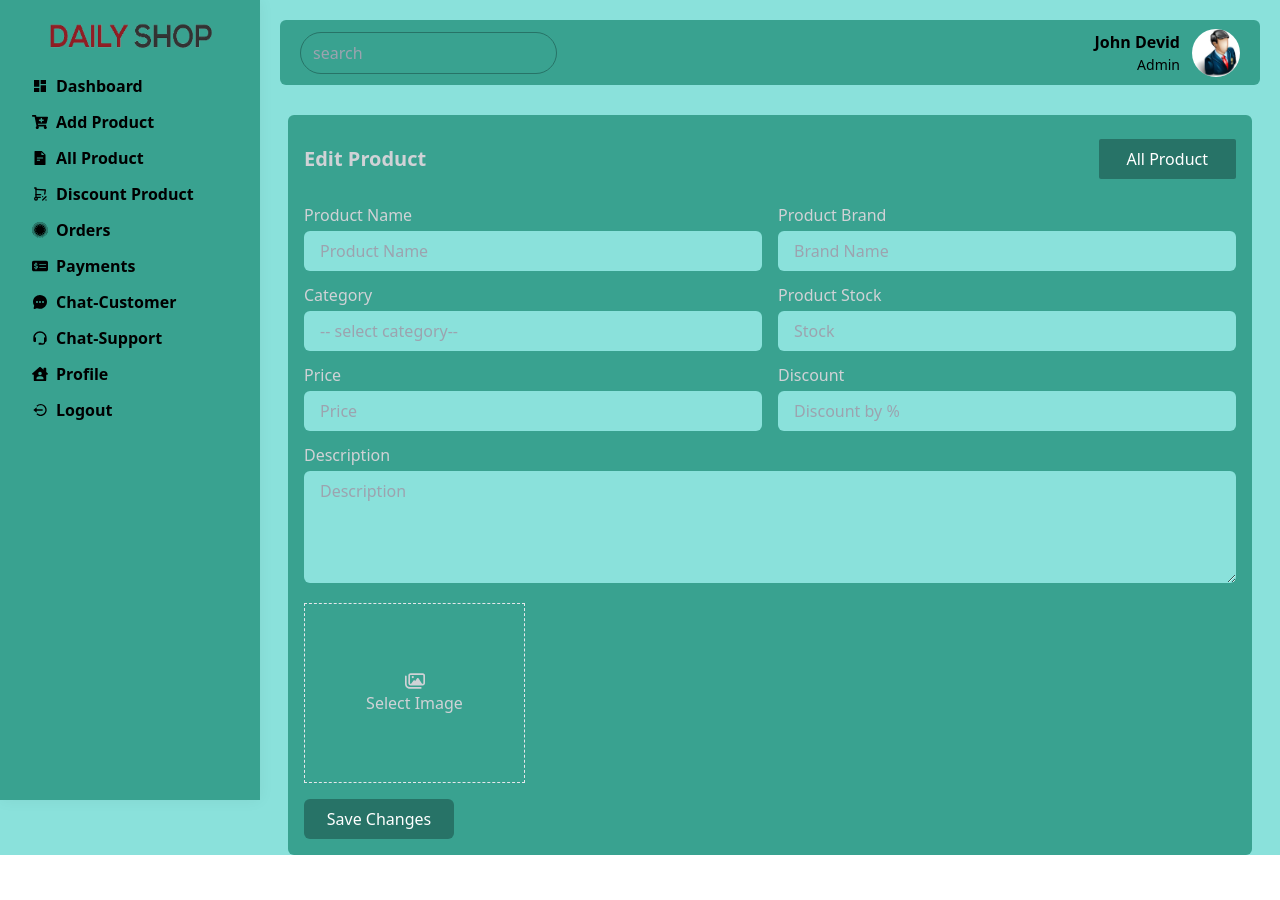
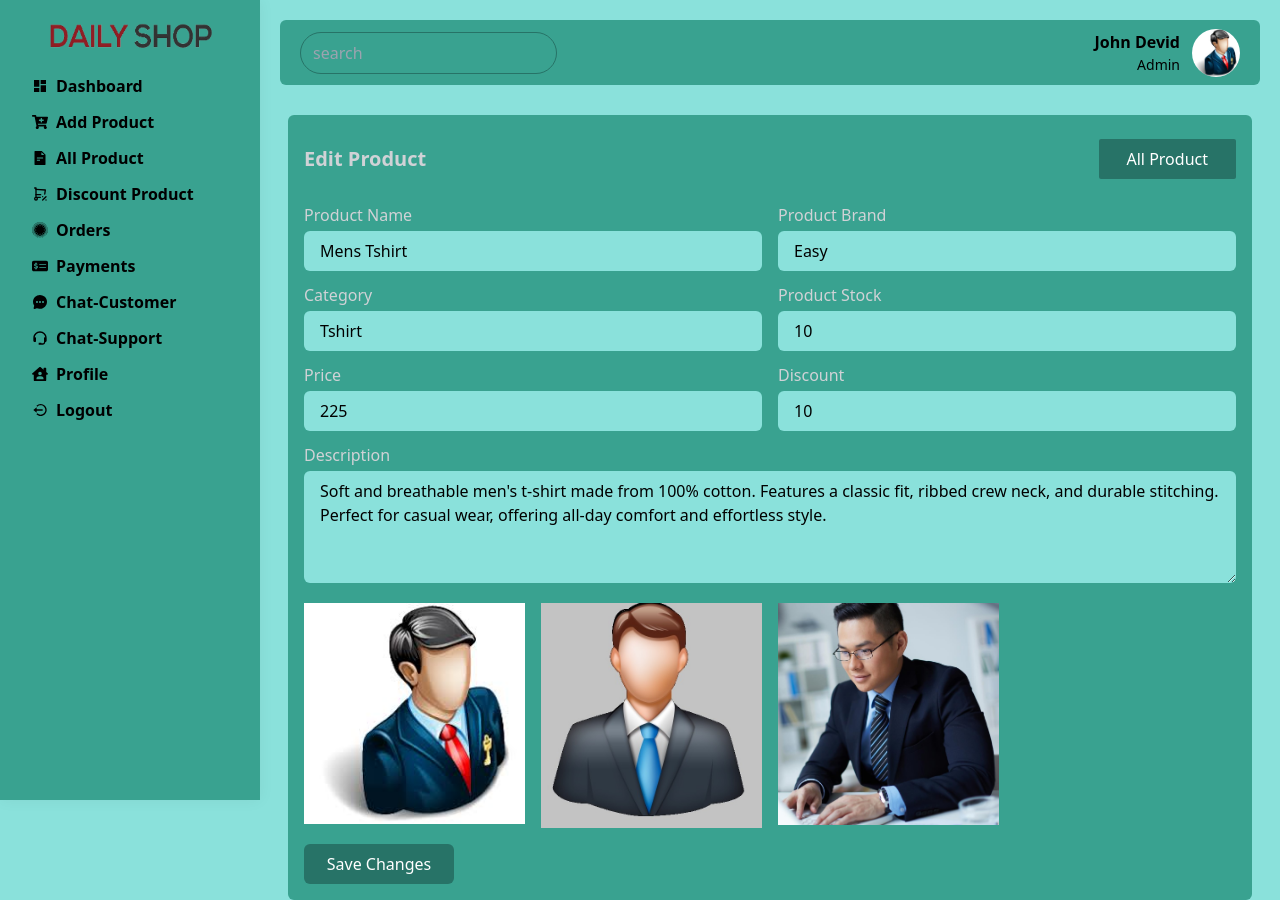
Before and after one commit to Atik2788/e-commerce-project-dashboard, a React (Create React App) app: page /seller/dashboard/edit-product/1 in a window 1280 px wide. Before the commit the page ends 855 px from the top, so only its background shows below. Built offline with nearby package versions, Linux system fonts and the light colour scheme.

Commit message:
34 done edit product  page design

```diff
--- a/src/views/seller/EditProduct.jsx
+++ b/src/views/seller/EditProduct.jsx
@@ -1,4 +1,4 @@
-import React, { useState } from 'react';
+import React, { useEffect, useState } from 'react';
 import { Link } from 'react-router-dom';
 import { FaRegImages } from "react-icons/fa6";
 import { MdClose } from "react-icons/md";
@@ -69,46 +69,34 @@ const EditProduct = () => {
 
 
     const [images, setImages] = useState([]);
-    const [imageShow, setImageShow] = useState([])
-    const imageHandle = (e) =>{
-        const files = e.target.files;
-        const length = files.length;
+    const [imageShow, setImageShow] = useState([]);
 
-        if(length > 0){
-            setImages([...images, ...files])
-
-            let imgUrl = []
-            for (let i = 0; i < length; i++){
-                imgUrl.push({url: URL.createObjectURL(files[i])})
-            }
-            setImageShow([...imageShow, ...imgUrl])
-        }
-    }
     // console.log('images', images);
     // console.log('imageShow', imageShow);
 
-    const changeImage = (img, index) =>{
-        if(img){
-            let tempImages = images;
-            let tempUrl = imageShow;
+    const changeImage = (img, files) =>{
+            if(files.length > 0){
 
-            tempImages[index] = img;
-            tempUrl[index] = {url: URL.createObjectURL(img)}
-
-
-            setImageShow([...tempUrl])
-            setImages([...tempImages])
             }
         }
 
-        const removeImage = (i) =>{
-            const filterImage = images.filter((img, index) => index !== i)
-            const filterImageUrl = imageShow.filter((img, index) => index !== i)
 
-            setImages(filterImage);
-            setImageShow(filterImageUrl)
-
-        }
+        useEffect(() =>{
+            setState({
+                name: "Mens Tshirt",
+                description: "Soft and breathable men's t-shirt made from 100% cotton. Features a classic fit, ribbed crew neck, and durable stitching. Perfect for casual wear, offering all-day comfort and effortless style.",
+                discount: 10,
+                price: "225",
+                brand: "Easy",
+                stock: 10
+            })
+            setCategory('Tshirt');
+            setImageShow([
+                'http://localhost:3000/images/admin.jpeg',
+                'http://localhost:3000/images/seller.jpg',
+                'http://localhost:3000/images/demo.jpg',
+            ])
+        }, [])
 
 
 
@@ -136,7 +124,7 @@ const EditProduct = () => {
                                 <input
                                 onChange={inputHandle}
                                 value={state.name} type="text" name='name' id='name' placeholder='Product Name'
-                                className='px-4 py-2 focus:border-indigo-500 outline-none bg-[#8ae1db] rounded-md text-[#39a290]'
+                                className='px-4 py-2 focus:border-indigo-500 outline-none bg-[#8ae1db] rounded-md text-black'
                                 />
                             </div>
                             {/* brand section */}
@@ -145,7 +133,7 @@ const EditProduct = () => {
                                 <input
                                 onChange={inputHandle}
                                 value={state.brand} type="text" name='brand' id='brand' placeholder='Brand Name'
-                                className='px-4 py-2 focus:border-indigo-500 outline-none bg-[#8ae1db] rounded-md text-[#39a290]'
+                                className='px-4 py-2 focus:border-indigo-500 outline-none bg-[#8ae1db] rounded-md text-black'
                                 />
                             </div>
 
@@ -163,7 +151,7 @@ const EditProduct = () => {
                                 readOnly onClick={() => setCateShow(!cateShow)}
                                 onChange={inputHandle}
                                 value={category} type="text" name='category' id='category' placeholder='-- select category--'
-                                className='px-4 py-2 focus:border-indigo-500 outline-none bg-[#8ae1db] rounded-md text-[#39a290]'
+                                className='px-4 py-2 focus:border-indigo-500 outline-none bg-[#8ae1db] rounded-md text-black'
                                 />
                                 <div className={`absolute top-[101%] bg-[#277367] w-full transition-all ${cateShow ? "scale-100" : "scale-0"}`}>
                                     <div className="w-full px-4 py-2 fixed">
@@ -198,7 +186,7 @@ const EditProduct = () => {
                                 <input
                                 onChange={inputHandle}
                                 value={state.stock} type="text" name='stock' id='stock' placeholder='Stock'
-                                className='px-4 py-2 focus:border-indigo-500 outline-none bg-[#8ae1db] rounded-md text-[#39a290]'
+                                className='px-4 py-2 focus:border-indigo-500 outline-none bg-[#8ae1db] rounded-md text-black'
                                 />
                             </div>
                             {/* stock section end*/}
@@ -218,7 +206,7 @@ const EditProduct = () => {
                                 name='price'
                                 id='price'
                                 placeholder='Price'
-                                className='px-4 py-2 focus:border-indigo-500 outline-none bg-[#8ae1db] rounded-md text-[#39a290]'
+                                className='px-4 py-2 focus:border-indigo-500 outline-none bg-[#8ae1db] rounded-md text-black'
                                 />
                             </div>
 
@@ -232,7 +220,7 @@ const EditProduct = () => {
                                 name='discount'
                                 id='discount'
                                 placeholder='Discount by %'
-                                className='px-4 py-2 focus:border-indigo-500 outline-none bg-[#8ae1db] rounded-md text-[#39a290]'
+                                className='px-4 py-2 focus:border-indigo-500 outline-none bg-[#8ae1db] rounded-md text-black'
                                 />
                             </div>
 
@@ -256,7 +244,7 @@ const EditProduct = () => {
                                 cols={10}
                                 rows={4}
                                 placeholder='Description'
-                                className='px-4 py-2 focus:border-indigo-500 outline-none bg-[#8ae1db] rounded-md text-[#39a290]'
+                                className='px-4 py-2 focus:border-indigo-500 outline-none bg-[#8ae1db] rounded-md text-black'
                                 ></textarea>
                             </div>
                         </div>
@@ -266,23 +254,14 @@ const EditProduct = () => {
                         {/*product img row start */}
                         <div className="grid lg:grid-cols-4 grid-cols-1 md:grid-cols-3 sm:grid-cols-2 sm:gap-4 md:gap-4 gap-3 w-full text-[#d0d2d6] mb-4" >
 
-                            {
-                                imageShow.map((img, i) =>
-                                <div key={i} className='h-48 relative'>
-                                    <label htmlFor={i}>
-                                        <img className='h-full w-full rounded-sm' src={img.url} alt="" />
-                                    </label>
-                                    <input onChange={(e) => changeImage(e.target.files[0], i)} type="file" id={i} className='hidden'  />
-                                    <span onClick={()=>removeImage(i)} className="p-2 z-10 cursor-pointer hover:shadow-lg bg-[#39a29096] hover:bg-[#39a290]  hover:text-red-500 text-white absolute top-1 right-1 rounded-full" ><MdClose /></span>
-                                </div>)
-                            }
-
-                            <label className='flex justify-center items-center flex-col h-[180px] cursor-pointer border border-dashed hover:border-[#8ae1db] w-full text-[#d0d2d6]' htmlFor="image">
-                                <span ><FaRegImages className='w-5 h-5'/></span>
-                                <span>Select Image</span>
-                            </label>
-
-                            <input className='hidden' onChange={imageHandle} multiple type="file" id='image' />
+                           {
+                            imageShow.map((img, i) => <div>
+                                <label htmlFor={i}>
+                                    <img src={img} alt="" />
+                                </label>
+                                <input onChange={(e) => changeImage(img, e.target.files)} type="file" id={i}  className='hidden'/>
+                            </div>)
+                           }
                         </div>
                         {/*product img row end */}
 
```
